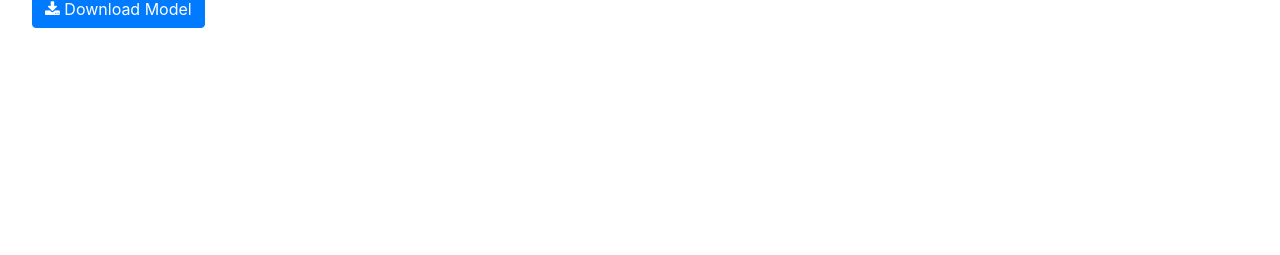
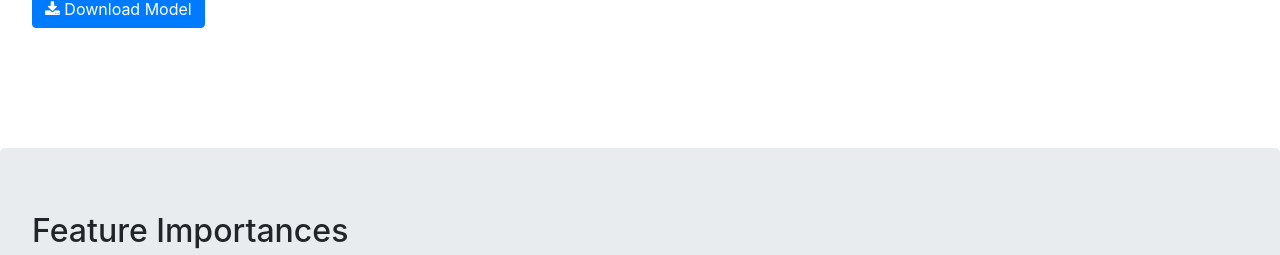
Before and after one commit to AmolMavuduru/AutoML-HackUTD19, a Flask app: template templates/main_page.html in a window 1280 px wide. Shown: the part 1480-1735 px from the top of the page. Before the commit the page ends 1508 px from the top, so only its background shows below. Run offline with Flask 2, Linux system fonts and the light colour scheme; the template is opened without the code that fills it: most values are stand-ins (such as "Sample title", 1, 10 or a date in 2020); some libraries are stand-ins or nearby versions.

Commit message:
Visualizations are working

```diff
--- a/templates/main_page.html
+++ b/templates/main_page.html
@@ -111,6 +111,10 @@
 	  		 <br>
 
   		</div>
+  		<div class="jumbotron">
+			<h2>Feature Importances</h2>
+			<img src="{{ metrics['feat_importances'] }}"></img>
+		</div>
 	{% endif %}
 
 </html>
```
